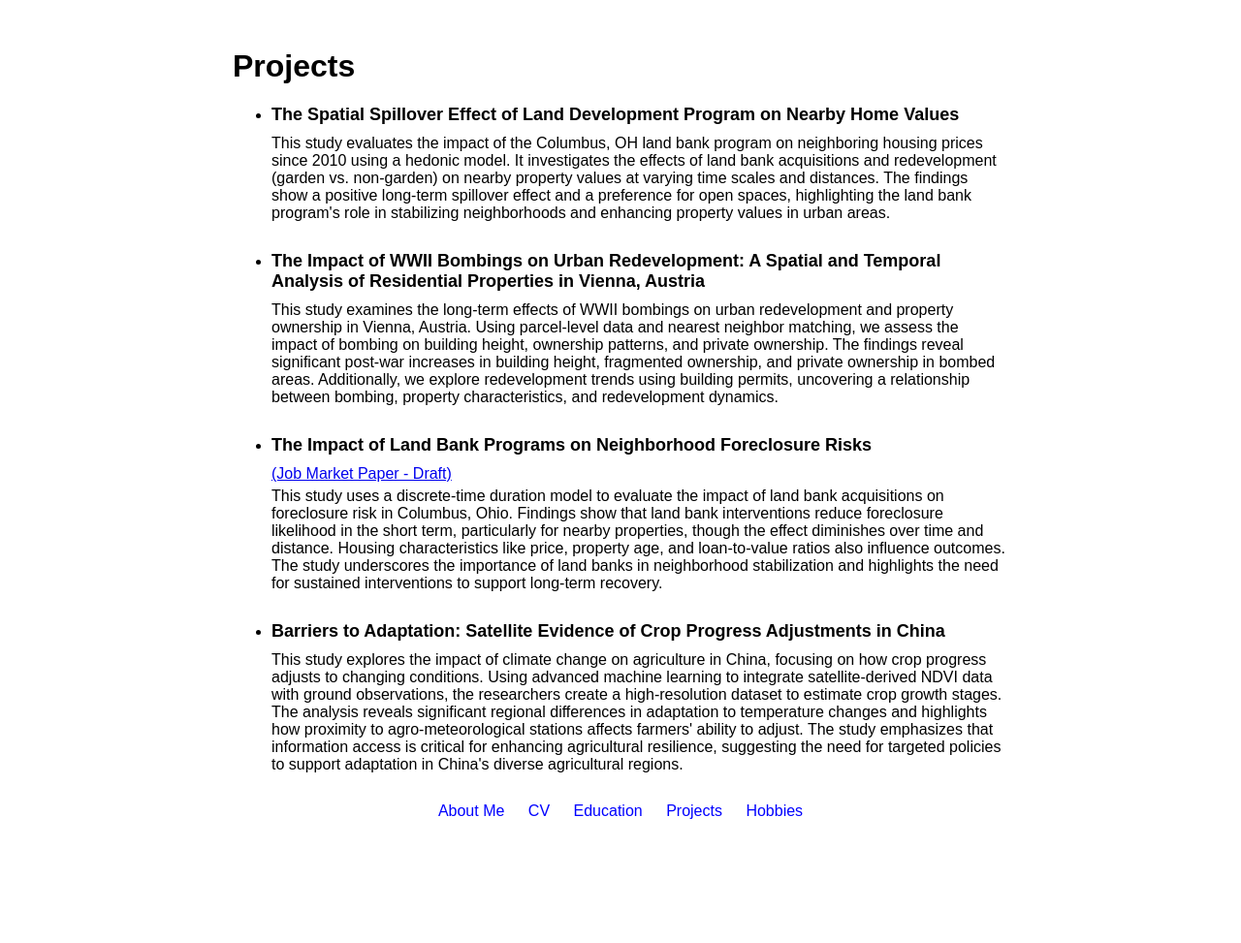
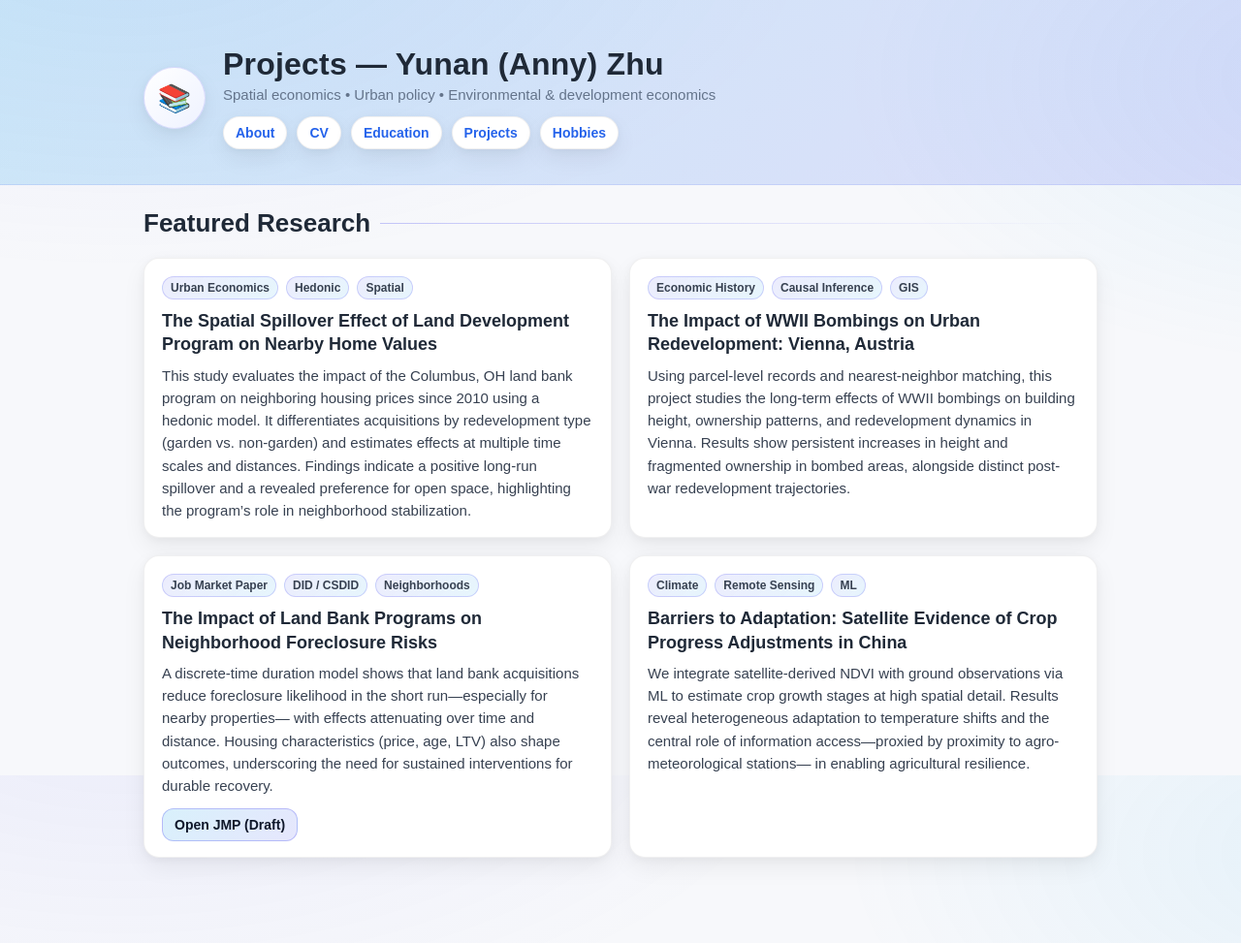
Before and after one commit to yunan1228/yunan1228.github.io, a plain HTML site: page project.html in a window 1280 px wide. Shown: the whole page at 97% size. Before the commit the page ends 896 px from the top, so only its background shows below. Drawn offline with Linux system fonts and the light colour scheme.

Commit message:
project.html

```diff
--- a/project.html
+++ b/project.html
@@ -1,106 +1,280 @@
+<!doctype html>
 <html lang="en">
 <head>
-    <meta charset="UTF-8">
-    <meta name="viewport" content="width=device-width, initial-scale=1.0">
-    <title>Yunan (Anny) Zhu - Projects</title>
+  <meta charset="UTF-8" />
+  <meta name="viewport" content="width=device-width, initial-scale=1" />
+  <title>Yunan (Anny) Zhu — Projects</title>
   <style>
-        body {
+    :root{
+      --bg:#f7f8fb;
+      --card:#ffffff;
+      --ink:#1f2937;
+      --muted:#64748b;
+      --link:#2563eb;
+      --link-hover:#1e40af;
+      --accent:#0ea5e9;
+      --accent-2:#6366f1;
+      --ring:rgba(99,102,241,.25);
+      --shadow: 0 10px 25px rgba(2,6,23,.06), 0 2px 8px rgba(2,6,23,.04);
+      --radius:16px;
+    }
+    /* Base */
+    *{box-sizing:border-box}
+    html,body{height:100%}
+    body{
       font-family: Arial, sans-serif;
-            margin: 0;
-            padding: 0;
+      margin:0; padding:0;
+      color:var(--ink);
+      background:
+        radial-gradient(1200px 600px at 10% -10%, rgba(99,102,241,.08), transparent 60%),
+        radial-gradient(900px 500px at 110% 10%, rgba(14,165,233,.08), transparent 60%),
+        var(--bg);
     }
-        .container {
-            max-width: 800px;
-            margin: 50px auto; /* Added space at the top */
+
+    /* Header */
+    .hero{
+      background: linear-gradient(135deg, rgba(14,165,233,.18), rgba(99,102,241,.18));
+      border-bottom: 1px solid rgba(99,102,241,.15);
+    }
+    .hero-inner{
+      max-width: 1024px;
+      margin: 0 auto;
+      padding: 48px 20px 36px;
+      display:flex;
+      align-items:center;
+      gap: 18px;
+    }
+    .avatar{
+      width:64px; height:64px; border-radius:50%;
+      background: linear-gradient(135deg, #fff, #eef2ff);
+      border: 1px solid rgba(99,102,241,.2);
+      box-shadow: var(--shadow);
+      display:grid; place-items:center;
+      font-size:28px;
+    }
+    .hero h1{
+      margin:0;
+      font-size: clamp(26px, 3vw, 32px);
+      letter-spacing:.2px;
+    }
+    .hero p{
+      margin:.25rem 0 0;
+      color:var(--muted);
+      font-size: 15px;
+    }
+
+    /* Nav */
+    .nav{
+      display:flex; flex-wrap:wrap; gap:10px;
+      margin-top:14px;
+    }
+    .nav a{
+      text-decoration:none;
+      color:var(--link);
+      font-weight:600; font-size:14px;
+      background:#fff;
+      border:1px solid rgba(2,6,23,.06);
+      padding:8px 12px; border-radius:999px;
+      box-shadow: var(--shadow);
+      transition: transform .15s ease, box-shadow .2s ease, color .15s ease, border-color .15s ease;
+    }
+    .nav a:hover{
+      transform: translateY(-1px);
+      box-shadow: 0 12px 28px rgba(2,6,23,.08), 0 3px 10px rgba(2,6,23,.06);
+      color:var(--link-hover);
+      border-color: rgba(99,102,241,.25);
+    }
+
+    /* Container */
+    .container{
+      max-width: 1024px;
+      margin: 24px auto 64px;
       padding: 0 20px;
     }
-        .nav {
-            margin-top: 20px;
-            text-align: center;
+
+    /* Section title underline */
+    .section-title{
+      display:flex; align-items:center; gap:10px;
+      margin: 24px 0 20px;
     }
-        .nav a {
-            margin: 0 10px;
-            text-decoration: none;
-            color: blue;
+    .section-title h2{
+      margin:0;
+      font-size: clamp(22px, 2.6vw, 26px);
     }
-        .project-entry {
-            margin-bottom: 30px; /* Space between project entries */
+    .section-title .rule{
+      flex:1; height:1px; background: linear-gradient(90deg, rgba(99,102,241,.35), transparent);
     }
-        .project-details strong {
+
+    /* Projects grid */
+    .grid{
+      display:grid;
+      grid-template-columns: 1fr;
+      gap: 18px;
+    }
+    @media (min-width: 760px){
+      .grid{ grid-template-columns: 1fr 1fr; }
+    }
+
+    /* Project card */
+    .card{
+      background: var(--card);
+      border:1px solid rgba(2,6,23,.06);
+      border-radius: var(--radius);
+      padding: 18px 18px 16px;
+      box-shadow: var(--shadow);
+      transition: transform .18s ease, box-shadow .2s ease, border-color .2s ease;
+      position:relative;
+      overflow:hidden;
+    }
+    .card::after{
+      content:"";
+      position:absolute; inset:auto -40% -40% auto; width:180px; height:180px;
+      background: radial-gradient(closest-side, rgba(99,102,241,.10), transparent 70%);
+      transform: rotate(25deg);
+      pointer-events:none;
+    }
+    .card:hover{
+      transform: translateY(-3px);
+      box-shadow: 0 16px 36px rgba(2,6,23,.10), 0 6px 18px rgba(2,6,23,.06);
+      border-color: rgba(99,102,241,.22);
+    }
+
+    .card h3{
+      margin: 0 0 8px;
       font-size: 18px;
-            display: block;
-            margin-bottom: 10px;
+      line-height:1.35;
     }
-        .project-details p {
-            margin: 5px 0;
+    .meta{
+      display:flex; align-items:center; gap:8px; flex-wrap:wrap;
+      color:var(--muted); font-size:13px; margin-bottom:10px;
     }
+    .pill{
+      background: linear-gradient(135deg, rgba(99,102,241,.12), rgba(14,165,233,.10));
+      border:1px solid rgba(99,102,241,.25);
+      color:#374151;
+      padding:4px 8px; border-radius:999px; font-weight:600; font-size:12px;
+    }
+    .card p{
+      margin:0; color:#374151; line-height:1.55; font-size:15px;
+    }
+    .actions{
+      margin-top:12px; display:flex; gap:10px; flex-wrap:wrap;
+    }
+    .btn{
+      display:inline-flex; align-items:center; gap:8px;
+      text-decoration:none; font-weight:700; font-size:14px;
+      color:#0f172a; background:#f8fafc;
+      border:1px solid rgba(2,6,23,.08);
+      padding:8px 12px; border-radius:12px;
+      transition: transform .15s ease, box-shadow .2s ease, border-color .2s ease, background .2s ease;
+    }
+    .btn:hover{
+      transform: translateY(-1px);
+      background:#ffffff;
+      border-color: var(--ring);
+      box-shadow: 0 10px 24px rgba(99,102,241,.12);
+    }
+    .btn.primary{
+      background: linear-gradient(135deg, rgba(14,165,233,.16), rgba(99,102,241,.16));
+      border-color: rgba(99,102,241,.35);
+    }
+
+    /* Footer spacing */
+    footer{ height: 24px; }
   </style>
 </head>
 <body>
-    <div class="container">
-        <h1>Projects</h1>
-
-        <ul>
-            <li>
-                <div class="project-entry">
-                    <div class="project-details">
-                        <strong>The Spatial Spillover Effect of Land Development Program on Nearby Home Values</strong>
-                        <p>This study evaluates the impact of the Columbus, OH land bank program on neighboring housing prices since 2010 using a hedonic model.
-                            It investigates the effects of land bank acquisitions and redevelopment (garden vs. non-garden) on nearby property values at varying
-                            time scales and distances. The findings show a positive long-term spillover effect and a preference for open spaces, highlighting the
-                            land bank program's role in stabilizing neighborhoods and enhancing property values in urban areas.</p>
+  <!-- Header -->
+  <header class="hero">
+    <div class="hero-inner">
+      <div class="avatar" aria-hidden="true">📚</div>
+      <div>
+        <h1>Projects — Yunan (Anny) Zhu</h1>
+        <p>Spatial economics • Urban policy • Environmental & development economics</p>
+        <nav class="nav" aria-label="Primary">
+          <a href="index.html">About</a>
+          <a href="Yunan_Zhu_CV.pdf" target="_blank" rel="noopener">CV</a>
+          <a href="education.html">Education</a>
+          <a href="project.html" aria-current="page">Projects</a>
+          <a href="hobby.html">Hobbies</a>
+        </nav>
       </div>
     </div>
-            </li>
-            <li>
-                <div class="project-entry">
-                    <div class="project-details">
-                        <strong>The Impact of WWII Bombings on Urban Redevelopment: A Spatial and Temporal Analysis of Residential Properties in Vienna, Austria</strong>
-                        <p>This study examines the long-term effects of WWII bombings on urban redevelopment and property ownership in Vienna, Austria.
-                            Using parcel-level data and nearest neighbor matching, we assess the impact of bombing on building height, ownership patterns,
-                            and private ownership. The findings reveal significant post-war increases in building height, fragmented ownership, and private
-                            ownership in bombed areas. Additionally, we explore redevelopment trends using building permits, uncovering a relationship between
-                            bombing, property characteristics, and redevelopment dynamics.</p>
+  </header>
+
+  <!-- Content -->
+  <main class="container">
+    <div class="section-title">
+      <h2>Featured Research</h2>
+      <div class="rule"></div>
     </div>
+
+    <section class="grid" aria-label="Projects list">
+      <!-- Project 1 -->
+      <article class="card">
+        <div class="meta">
+          <span class="pill">Urban Economics</span>
+          <span class="pill">Hedonic</span>
+          <span class="pill">Spatial</span>
         </div>
-            </li>
-            <li>
-                <div class="project-entry">
-                    <div class="project-details">
-                        <strong>The Impact of Land Bank Programs on Neighborhood Foreclosure Risks</strong>
-                        <a href="Foreclosed_JMP.pdf" target="_blank">(Job Market Paper - Draft)</a>
-                        <p>This study uses a discrete-time duration model to evaluate the impact of land bank acquisitions on foreclosure risk in Columbus, Ohio.
-                            Findings show that land bank interventions reduce foreclosure likelihood in the short term, particularly for nearby properties, though
-                            the effect diminishes over time and distance. Housing characteristics like price, property age, and loan-to-value ratios also influence
-                            outcomes. The study underscores the importance of land banks in neighborhood stabilization and highlights the need for sustained interventions
-                            to support long-term recovery.</p>
+        <h3>The Spatial Spillover Effect of Land Development Program on Nearby Home Values</h3>
+        <p>
+          This study evaluates the impact of the Columbus, OH land bank program on neighboring housing prices since 2010 using a hedonic model.
+          It differentiates acquisitions by redevelopment type (garden vs. non-garden) and estimates effects at multiple time scales and distances.
+          Findings indicate a positive long-run spillover and a revealed preference for open space, highlighting the program’s role in neighborhood stabilization.
+        </p>
+      </article>
+
+      <!-- Project 2 -->
+      <article class="card">
+        <div class="meta">
+          <span class="pill">Economic History</span>
+          <span class="pill">Causal Inference</span>
+          <span class="pill">GIS</span>
         </div>
+        <h3>The Impact of WWII Bombings on Urban Redevelopment: Vienna, Austria</h3>
+        <p>
+          Using parcel-level records and nearest-neighbor matching, this project studies the long-term effects of WWII bombings on building height,
+          ownership patterns, and redevelopment dynamics in Vienna. Results show persistent increases in height and fragmented ownership in bombed areas,
+          alongside distinct post-war redevelopment trajectories.
+        </p>
+      </article>
+
+      <!-- Project 3 -->
+      <article class="card">
+        <div class="meta">
+          <span class="pill">Job Market Paper</span>
+          <span class="pill">DID / CSDID</span>
+          <span class="pill">Neighborhoods</span>
         </div>
-            </li>
-            <li>
-                <div class="project-entry">
-                    <div class="project-details">
-                        <strong>Barriers to Adaptation: Satellite Evidence of Crop Progress Adjustments in China</strong>
-                        <p>This study explores the impact of climate change on agriculture in China, focusing on how crop progress adjusts to changing conditions.
-                            Using advanced machine learning to integrate satellite-derived NDVI data with ground observations, the researchers create a high-resolution
-                            dataset to estimate crop growth stages. The analysis reveals significant regional differences in adaptation to temperature changes and highlights
-                            how proximity to agro-meteorological stations affects farmers' ability to adjust. The study emphasizes that information access is critical for
-                            enhancing agricultural resilience, suggesting the need for targeted policies to support adaptation in China's diverse agricultural regions.</p>
+        <h3>The Impact of Land Bank Programs on Neighborhood Foreclosure Risks</h3>
+        <p>
+          A discrete-time duration model shows that land bank acquisitions reduce foreclosure likelihood in the short run—especially for nearby properties—
+          with effects attenuating over time and distance. Housing characteristics (price, age, LTV) also shape outcomes, underscoring the need for sustained
+          interventions for durable recovery.
+        </p>
+        <div class="actions">
+          <a class="btn primary" href="Foreclosed_JMP.pdf" target="_blank" rel="noopener">Open JMP (Draft)</a>
         </div>
+      </article>
+
+      <!-- Project 4 -->
+      <article class="card">
+        <div class="meta">
+          <span class="pill">Climate</span>
+          <span class="pill">Remote Sensing</span>
+          <span class="pill">ML</span>
         </div>
-            </li>
-        </ul>
+        <h3>Barriers to Adaptation: Satellite Evidence of Crop Progress Adjustments in China</h3>
+        <p>
+          We integrate satellite-derived NDVI with ground observations via ML to estimate crop growth stages at high spatial detail.
+          Results reveal heterogeneous adaptation to temperature shifts and the central role of information access—proxied by proximity to agro-meteorological stations—
+          in enabling agricultural resilience.
+        </p>
+      </article>
+    </section>
+  </main>
 
-        <!-- Navigation Links -->
-        <div class="nav">
-            <a href="index.html">About Me</a>
-            <a href="Yunan_Zhu_CV.pdf" target="_blank">CV</a> <!-- Link to your CV -->
-            <a href="education.html">Education</a>
-            <a href="project.html">Projects</a>
-            <a href="hobby.html">Hobbies</a>
-        </div>
-    </div>
+  <footer></footer>
 </body>
 </html>
-</body>
-</html>
```
Lines whose indentation alone changed are shown as unchanged.
